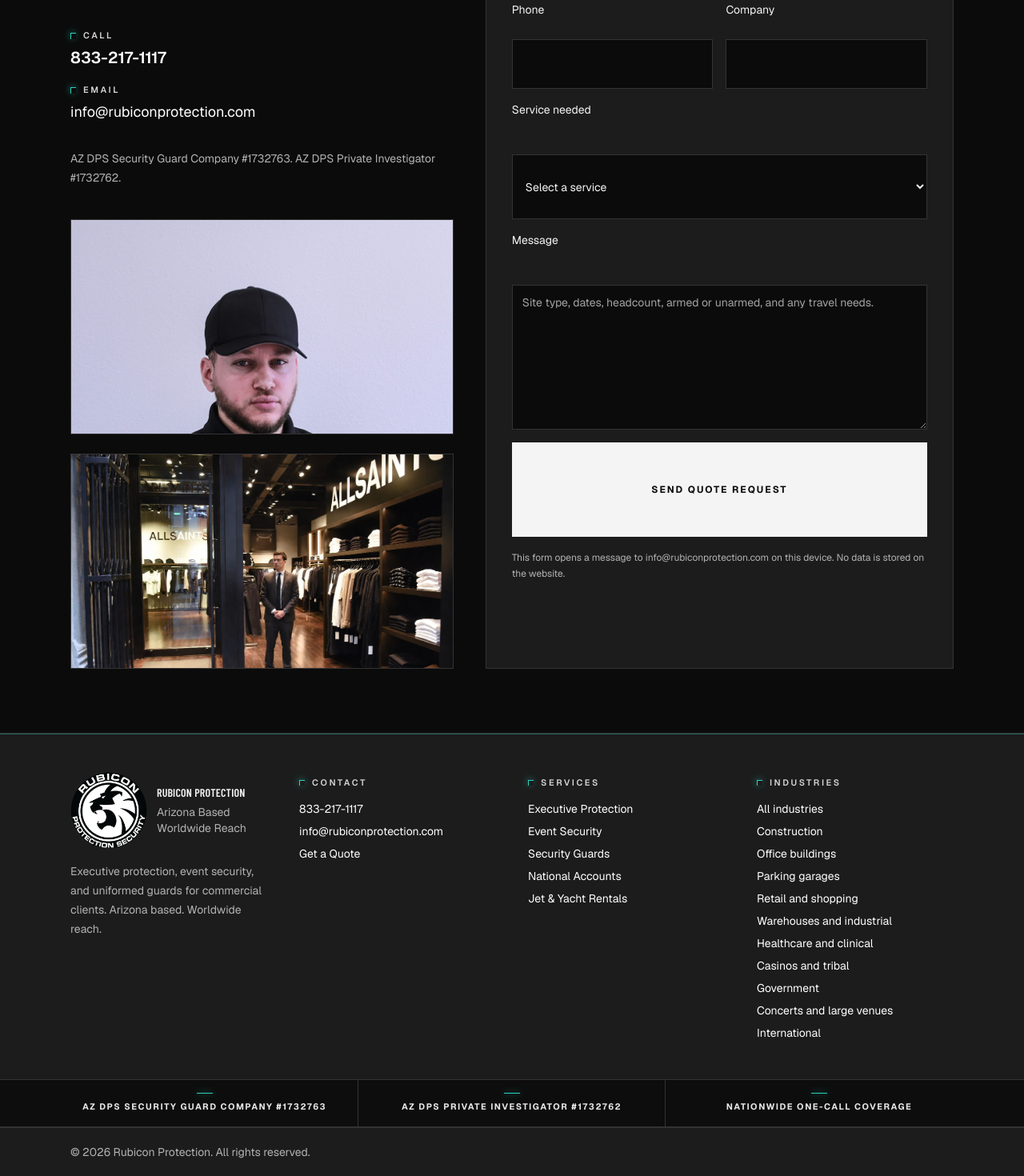
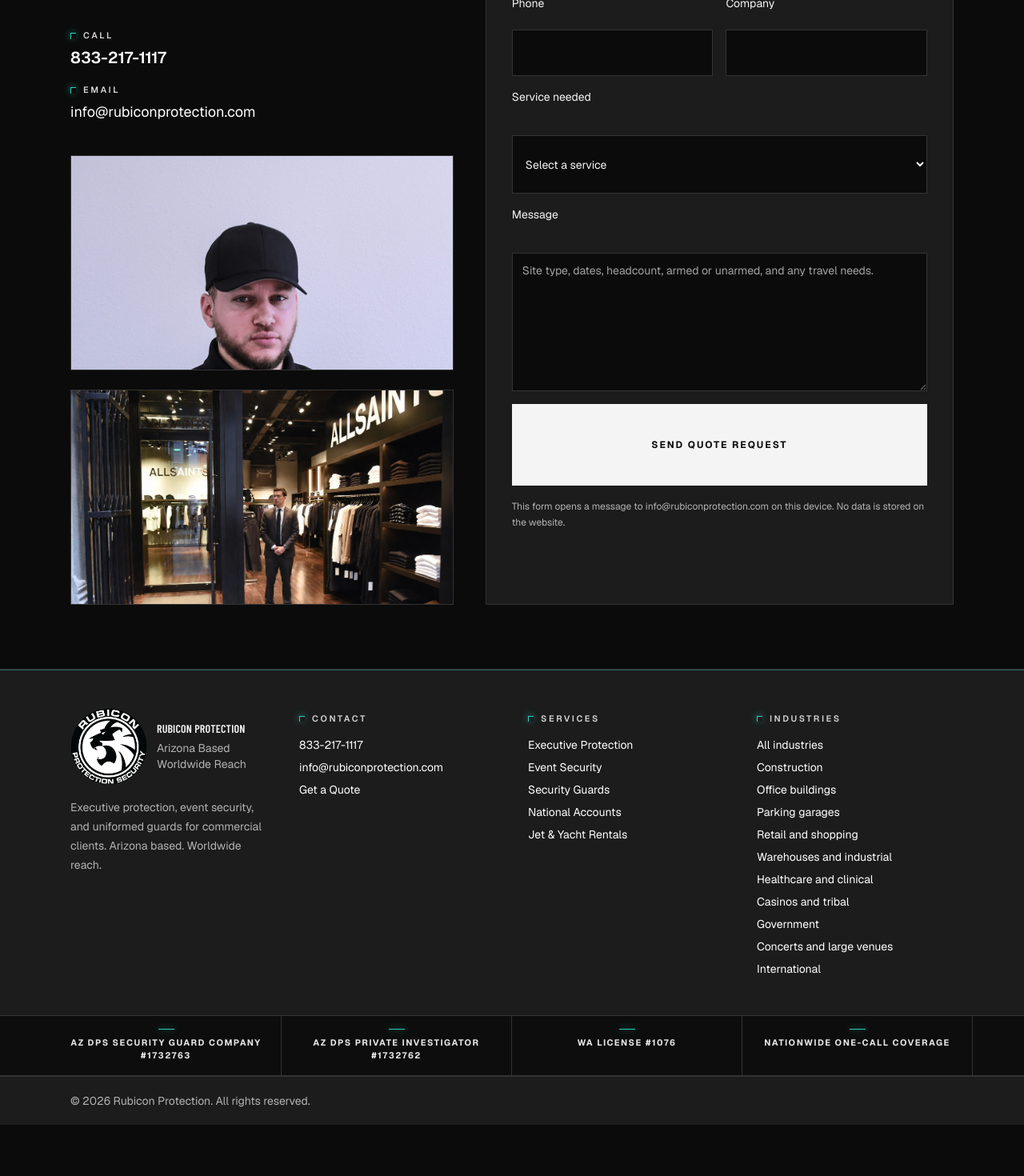
Before and after one commit to benrubicon/rubicon-protection, a Next.js app: page /contact in a window 1280 px wide. Shown: the part 373-1843 px from the top of the page at 80% size. After the commit the page ends 1779 px from the top, so only its background shows below. Built offline with nearby package versions, Linux system fonts and the light colour scheme.

Commit message:
Licenses moved to footer only; add WA License #1076

```diff
--- a/app/contact/page.tsx
+++ b/app/contact/page.tsx
@@ -42,9 +42,6 @@
             </a>
           </li>
         </ul>
-        <p className="mt-8 text-sm leading-6 text-muted">
-          {site.licenses.guard}. {site.licenses.investigator}.
-        </p>
         <Photo
           {...photos.officer}
           className="mt-10"
--- a/app/page.tsx
+++ b/app/page.tsx
@@ -1,7 +1,6 @@
 import Image from "next/image";
 import Link from "next/link";
 import { CtaBand } from "@/components/CtaBand";
-import { CredentialStrip } from "@/components/CredentialStrip";
 import { Hero } from "@/components/Hero";
 import { NationwideBand } from "@/components/NationwideBand";
 import { Photo } from "@/components/Photo";
@@ -13,7 +12,6 @@
   return (
     <>
       <Hero />
-      <CredentialStrip />
 
       <section className="border-b border-line">
         <div className="mx-auto max-w-6xl px-4 py-14 sm:px-6">
--- a/components/CredentialStrip.tsx
+++ b/components/CredentialStrip.tsx
@@ -3,6 +3,7 @@
 const items = [
   site.licenses.guard,
   site.licenses.investigator,
+  site.licenses.washington,
   "Nationwide one-call coverage",
 ] as const;
 
@@ -12,11 +13,11 @@
       className={`credential-strip no-reveal border-b border-line ${className}`}
       aria-label="Licenses and coverage"
     >
-      <ul className="mx-auto grid max-w-6xl sm:grid-cols-3">
+      <ul className="mx-auto grid max-w-6xl sm:grid-cols-2 lg:grid-cols-4">
         {items.map((item) => (
           <li
             key={item}
-            className="credential-item border-b border-line px-4 py-4 text-center last:border-b-0 sm:border-b-0 sm:border-r sm:px-6 sm:last:border-r-0"
+            className="credential-item border-b border-line px-4 py-4 text-center last:border-b-0 sm:px-6 sm:border-r lg:border-b-0 sm:[&:nth-child(2n)]:border-r-0 lg:[&:nth-child(2n)]:border-r lg:last:border-r-0"
           >
             {item}
           </li>
--- a/lib/site.ts
+++ b/lib/site.ts
@@ -8,6 +8,7 @@
   licenses: {
     guard: "AZ DPS Security Guard Company #1732763",
     investigator: "AZ DPS Private Investigator #1732762",
+    washington: "WA License #1076",
   },
 } as const;
 
```
